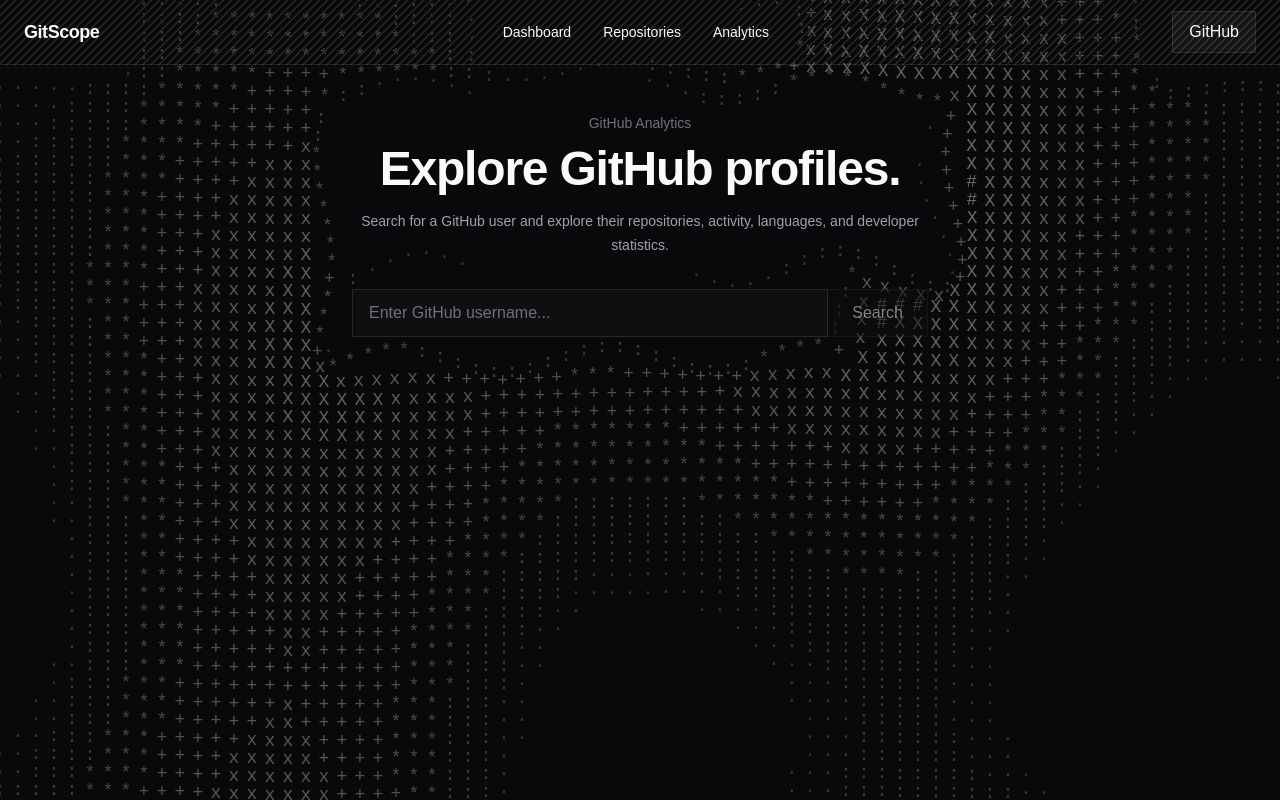
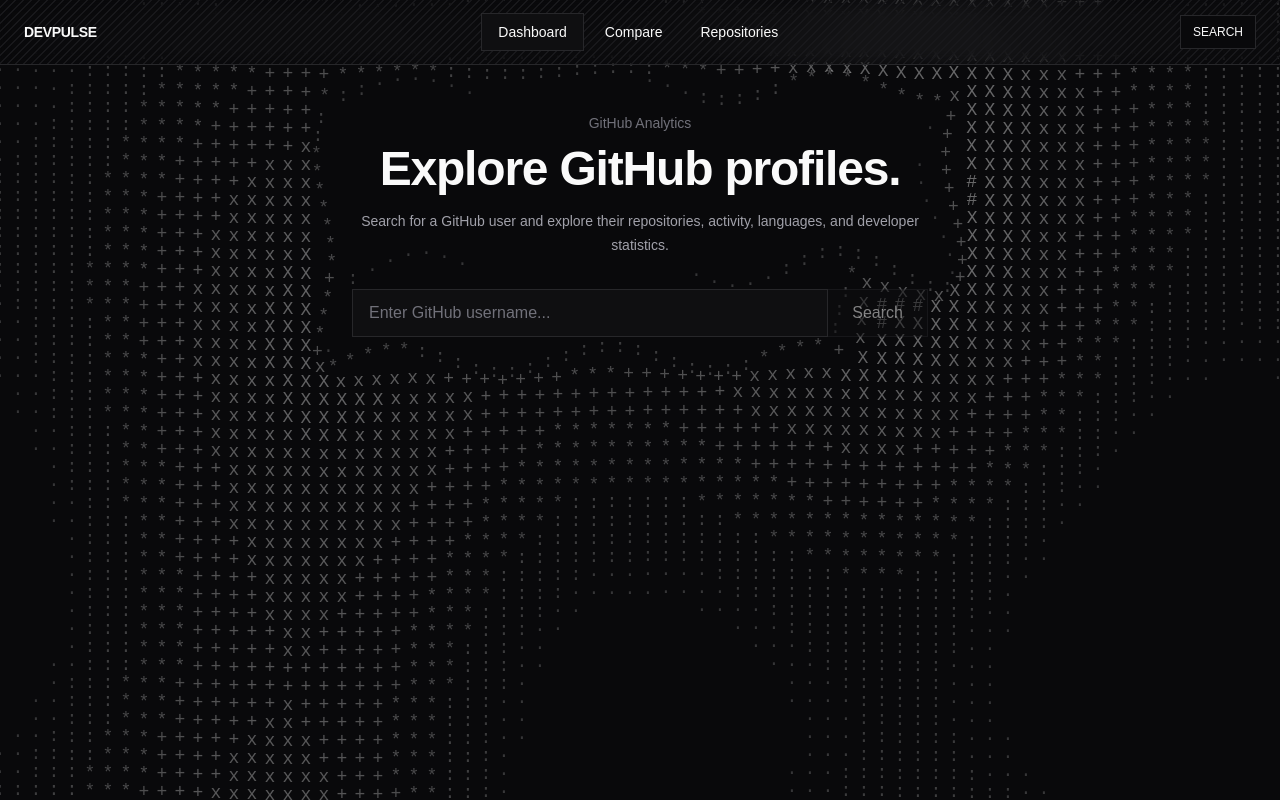
Before and after one commit to natsu0001/devpulse, a Next.js app: page / in a window 1280 px wide. Built offline with nearby package versions, Linux system fonts and the light colour scheme.

Commit message:
nav.2 and compare page

```diff
--- /dev/null
+++ b/app/compare/page.tsx
@@ -0,0 +1,24 @@
+const ComparePage = () => {
+  return (
+    <main className="mx-auto min-h-screen w-full max-w-7xl px-6 py-16">
+
+      <p className="text-sm text-text-muted">
+        Developer Analytics
+      </p>
+
+      <h1
+        data-ascii-text
+        className="mt-2 text-4xl font-semibold tracking-tight"
+      >
+        Compare
+      </h1>
+
+      <p className="mt-3 max-w-xl text-sm text-text-muted">
+        Compare GitHub developers side by side.
+      </p>
+
+    </main>
+  );
+};
+
+export default ComparePage;
--- a/app/components/navbar/Navbar.tsx
+++ b/app/components/navbar/Navbar.tsx
@@ -1,34 +1,79 @@
-import NavLink from "./NavLink";
+"use client";
+
+import Link from "next/link";
+import { usePathname } from "next/navigation";
+
+const NAV_LINKS = [
+  {
+    label: "Dashboard",
+    href: "/",
+  },
+  {
+    label: "Compare",
+    href: "/compare",
+  },
+  {
+    label: "Repositories",
+    href: "/repositories",
+  },
+];
 
 const Navbar = () => {
+  const pathname = usePathname();
+
   return (
-    <nav className="diagonal-bg border-b border-white/10">
-      <div className="mx-auto flex h-16 max-w-7xl items-center justify-between px-6">
+    <header className="sticky top-0 z-50 border-b border-border diagonal-bg-subtle backdrop-blur-sm">
+      <nav className="mx-auto flex h-16 w-full max-w-7xl items-center justify-between px-6">
 
-        <h1 data-ascii-text className="text-lg font-semibold tracking-tight">
-          GitScope
-        </h1>
+        {/* Logo */}
 
-        <div data-ascii-text className="flex items-center gap-8">
-          <NavLink href="#" active>
-            Dashboard
-          </NavLink>
+        <Link
+          href="/"
+          className="text-sm font-semibold tracking-tight text-white transition-opacity hover:opacity-70"
+        >
+          DEVPULSE
+        </Link>
 
-          <NavLink href="#">
-            Repositories
-          </NavLink>
+        {/* Navigation */}
 
-          <NavLink href="#">
-            Analytics
-          </NavLink>
+        <div className="hidden items-center gap-1 md:flex">
+
+          {NAV_LINKS.map((link) => {
+            const isActive =
+              pathname === link.href;
+
+            return (
+              <Link
+                key={link.href}
+                href={link.href}
+                className={`
+                  border px-4 py-2 text-sm
+                  transition-colors duration-200
+                  ${
+                    isActive
+                      ? "border-border bg-surface text-white"
+                      : "border-transparent text-text-muted hover:border-border hover:text-white"
+                  }
+                `}
+              >
+                {link.label}
+              </Link>
+            );
+          })}
+
         </div>
 
-        <button data-ascii-text className="rounded-lg border border-white/10 bg-white/5 px-4 py-2 text-sm font-medium transition-colors hover:bg-white/10">
-          GitHub
-        </button>
+        {/* Search shortcut */}
 
-      </div>
-    </nav>
+        <Link
+          href="/"
+          className="hidden border border-border bg-background px-3 py-2 text-xs text-text-muted transition-colors hover:border-white/30 hover:text-white sm:block"
+        >
+          SEARCH
+        </Link>
+
+      </nav>
+    </header>
   );
 };
 
```
